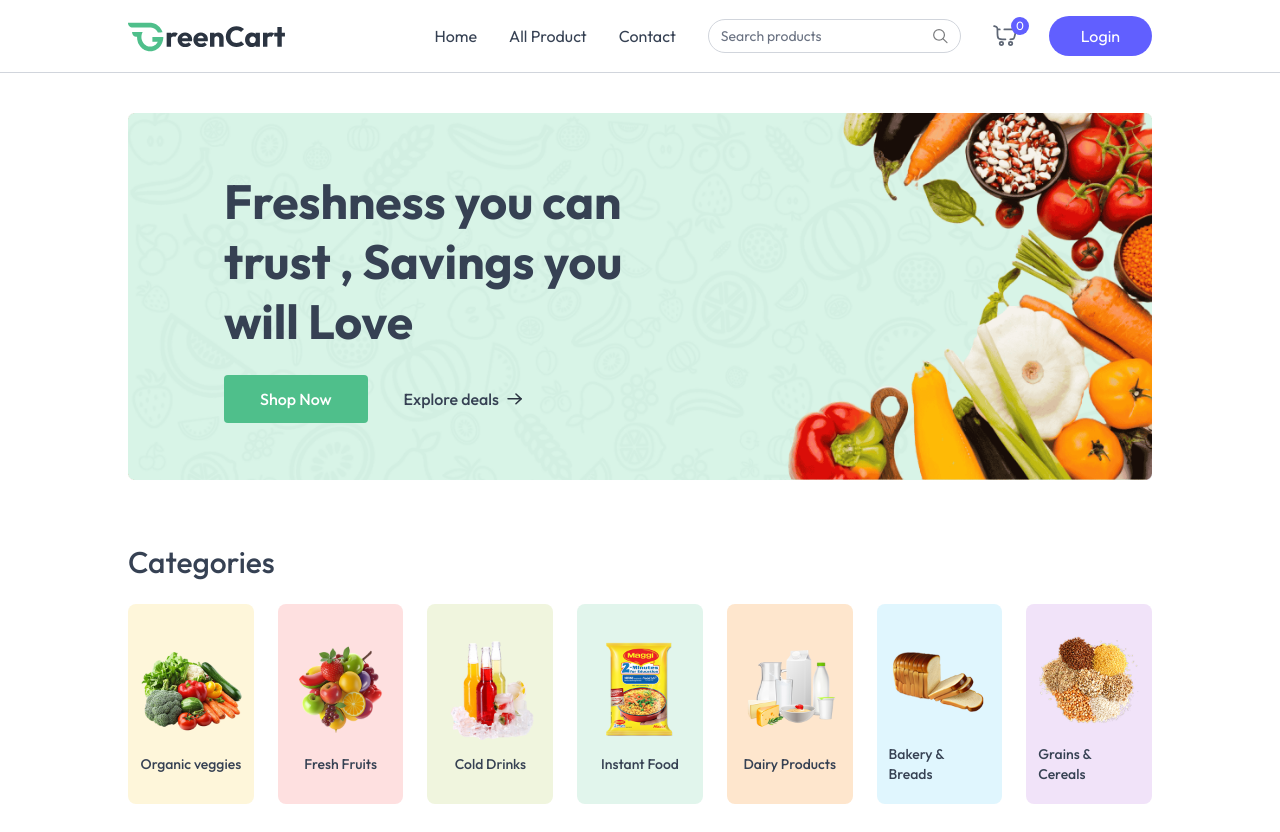
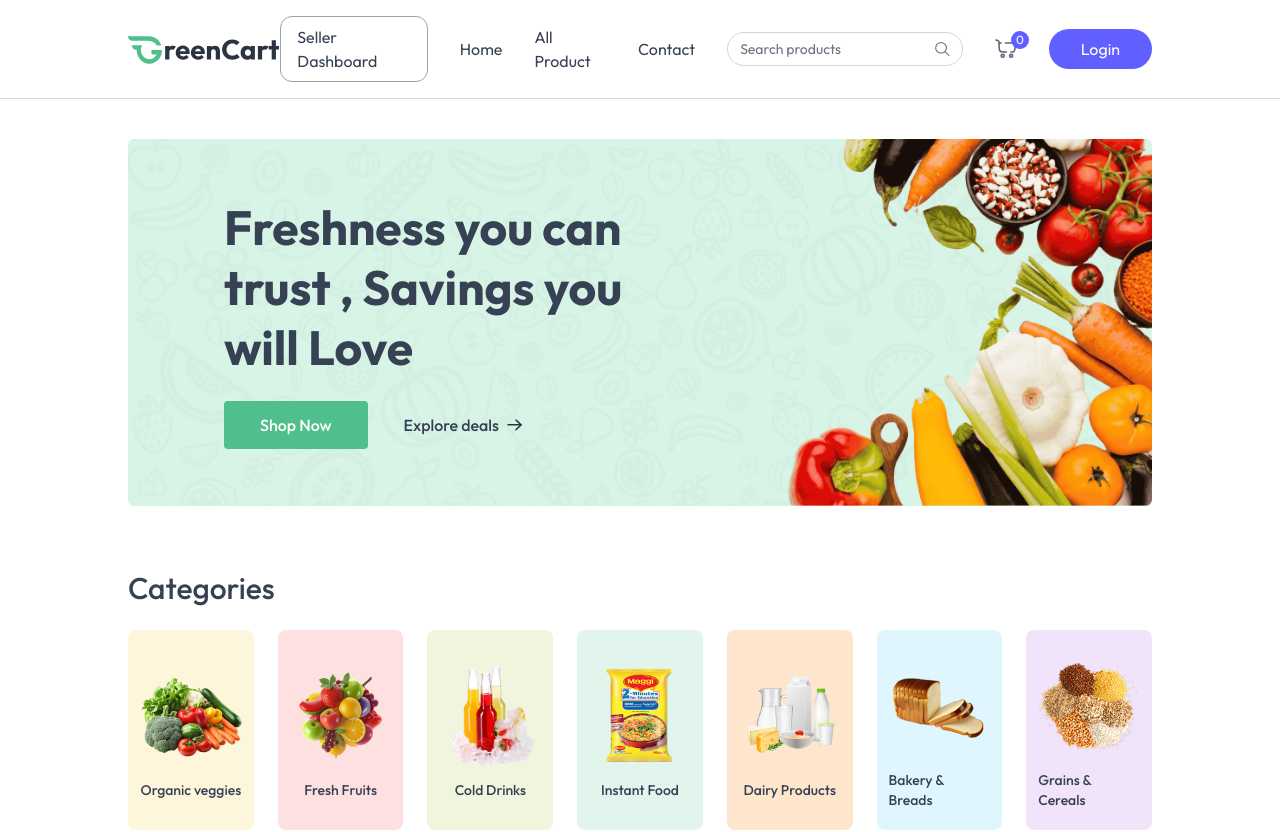
Before and after one commit to Aditya-Borhade/grocery-delivery-app, a React (Vite) app in the folder client/: page / in a window 1280 px wide. Shown: the top 832 px of the page. Built offline with nearby package versions, Linux system fonts and the light colour scheme; no server answers.

Commit message:
updated navbar

```diff
--- a/client/src/components/BottomBanner.jsx
+++ b/client/src/components/BottomBanner.jsx
@@ -27,4 +27,4 @@ const BottomBanner = () => {
   )
 }
 
-export default BottomBanner
+export default BottomBanner;
--- a/client/src/components/Categories.jsx
+++ b/client/src/components/Categories.jsx
@@ -29,4 +29,4 @@ const Categories = () => {
   )
 }
 
-export default Categories
+export default Categories;
--- a/client/src/components/Navbar.jsx
+++ b/client/src/components/Navbar.jsx
@@ -1,5 +1,5 @@
 import React, { useEffect } from 'react'
-import { NavLink } from 'react-router-dom'
+import { NavLink ,Link} from 'react-router-dom'
 import {assets} from '../assets/assets'
 import { useAppContext } from '../context/AppContext';
 import toast from 'react-hot-toast';
@@ -40,6 +40,16 @@ function Navbar() {
 
             {/* Desktop Menu */}
             <div className="hidden sm:flex items-center gap-8">
+
+                <Link
+                  to="/seller"
+                  className="bg-white text-gary-400 border border-gray-400 px-4 py-2 rounded-xl hover:bg-white hover:text-black transition text-sm sm:text-base"
+                  >
+                Seller Dashboard
+                </Link>
+
+
+
                 <NavLink to="/">Home</NavLink>
                 <NavLink to="/products">All Product</NavLink>
                 <NavLink to="/">Contact</NavLink>
--- a/client/src/components/seller/SellerLogin.jsx
+++ b/client/src/components/seller/SellerLogin.jsx
@@ -61,4 +61,4 @@ const SellerLogin = () => {
   )
 }
 
-export default SellerLogin
+export default SellerLogin;
```
Also changed, not shown: 1 other file (tests, documents, lock files or other folders).
